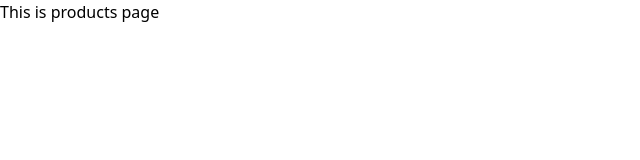
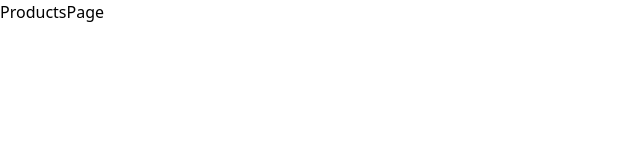
Before and after one commit to shin-client/hdit-react-ultimate, a React (Vite) app: page /products in a window 1280 px wide. Shown: the top 160 px of the page, without its empty margins (0-640 px from the left). Built offline with nearby package versions, Linux system fonts and the light colour scheme.

Commit message:
feat: implement page components for routing (Login, Register, Users, Products)

```diff
--- /dev/null
+++ b/src/pages/LoginPage.jsx
@@ -0,0 +1,6 @@
+const LoginPage = () => {
+  return (
+    <div>LoginPage</div>
+  )
+}
+export default LoginPage
--- /dev/null
+++ b/src/pages/ProductsPage.jsx
@@ -0,0 +1,6 @@
+const ProductsPage = () => {
+  return (
+    <div>ProductsPage</div>
+  )
+}
+export default ProductsPage
--- /dev/null
+++ b/src/pages/RegisterPage.jsx
@@ -0,0 +1,6 @@
+const RegisterPage = () => {
+  return (
+    <div>RegisterPage</div>
+  )
+}
+export default RegisterPage
--- /dev/null
+++ b/src/pages/UsersPage.jsx
@@ -0,0 +1,6 @@
+const UsersPage = () => {
+  return (
+    <div>UsersPage</div>
+  )
+}
+export default UsersPage
```
Also changed, not shown: src/main.jsx (+8 -4 lines).
